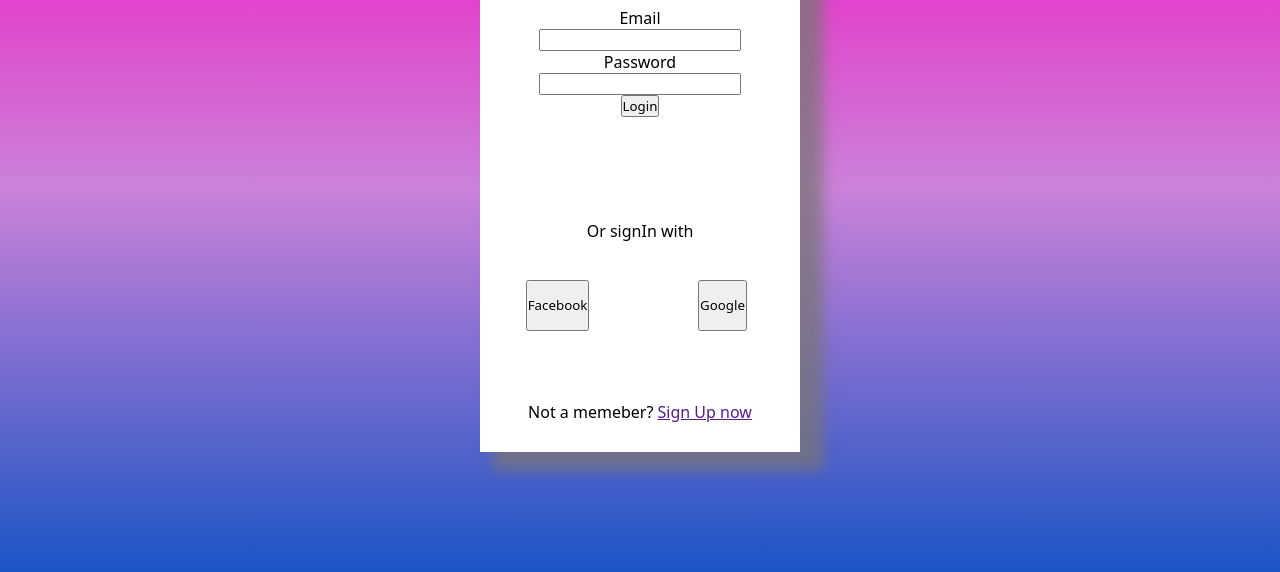
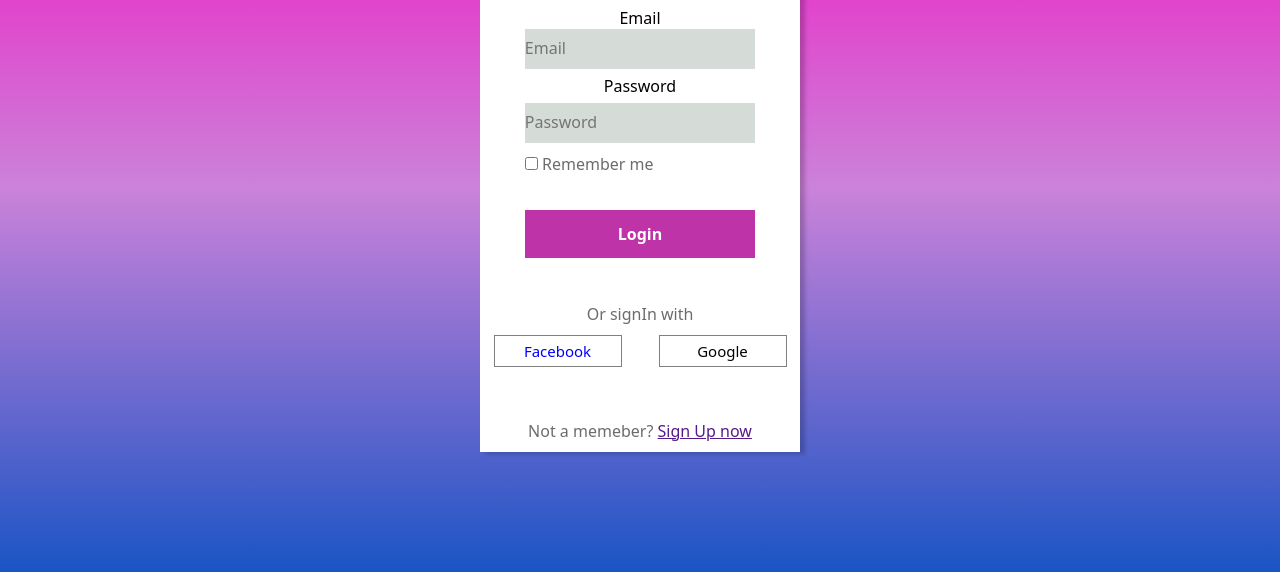
Before and after one commit to KevinGutej/CookieClickerGame, a plain HTML site: page unikaćWielokrotnie/login/index.html in a window 1280 px wide. Shown: the part 228-800 px from the top of the page. Drawn offline with Linux system fonts and the light colour scheme.

Commit message:
Improving RegExr

```diff
--- a/unikaćWielokrotnie/login/index.html
+++ b/unikaćWielokrotnie/login/index.html
@@ -6,6 +6,7 @@
     <meta http-equiv="X-UA-Compatible" content="IE=edge">
     <meta name="viewport" content="width=device-width, initial-scale=1.0">
     <link rel="stylesheet" href="main.css">
+
     <title>Biscuit clicker login</title>
 </head>
 
@@ -13,22 +14,25 @@
     <main>
         <h1>Login</h1>
         <form action="">
-            <div class = "inputGroup">
+            <div class="inputGroup">
                 <label for="email">Email</label>
-                <input id = "email" type="email" >
-                <span class = "errorMessage"></span>
+                <input id="email" type="email" placeholder="Email">
+                <span class="errorMessage"></span>
             </div>
-            <div class = "inputGroup">
+            <div class="inputGroup">
                 <label for="password">Password</label>
-                <input id = "password" type="password">
-                <span class = "errorMessage"></span>
+                <input id="password" type="password" placeholder="Password">
+                <span class="errorMessage"></span>
             </div>
-            <button>Login</button>
+            <label class="checkbox">
+                <input type="checkbox" value="remember-me" id="rememberMe"> Remember me
+            </label>
+            <button id="login-btn">Login</button>
         </form>
-        <p class = "orSignIn">Or signIn with</p>
-        <button class = "Facebook">Facebook</button>
-        <button class = "Google">Google</button>
-        <p class = "NotAMember">Not a memeber? <a href="">Sign Up now</a></p>
+        <p class="orSignIn">Or signIn with</p>
+        <button class="Facebook">Facebook</button>
+        <button class="Google">Google</button>
+        <p class="NotAMember">Not a memeber? <a href="">Sign Up now</a></p>
     </main>
     <script src="autorization.js"></script>
     <script src="validation.js"></script>
--- a/unikaćWielokrotnie/login/main.css
+++ b/unikaćWielokrotnie/login/main.css
@@ -18,9 +18,7 @@ main {
     height: 70vh;
     width: 25vw;
     background-color: white;
-    box-shadow: 18px 13px 13px 5px rgba(122,117,117,0.75);
-    -webkit-box-shadow: 18px 13px 13px 5px rgba(122,117,117,0.75);
-    -moz-box-shadow: 18px 13px 13px 5px rgba(122,117,117,0.75);
+    box-shadow: 5px 2px 4px rgba(0, 0, 0, 0.2);
     display: grid;
     grid-template-columns: 1fr 1fr;
     grid-template-rows: 1fr 4fr repeat(4, 1fr);
@@ -67,4 +65,72 @@ form {
 
 .NotAMember {
     grid-area: signup;
+    color: rgb(108, 108, 108);
 }
+
+#email {
+    background-color: rgba(213, 219, 214);
+    border-style: none;
+    height: 5vh;
+    width: 18vw;
+    margin-bottom: 6px;
+}
+
+#password {
+    background-color: rgba(213, 219, 214);
+    border-style: none;
+    height: 5vh;
+    width: 18vw;
+    margin-top: 6px;
+}
+
+#email::placeholder {
+    font-size: 16px;
+}
+
+#password::placeholder {
+    font-size: 16px;
+}
+
+#login-btn {
+    margin-top: 35px;
+    height: 6vh;
+    width: 18vw;
+    background-color: rgb(190, 51, 167);
+    color: white;
+    font-size: 16px;
+    font-weight: 700;
+    border: none;
+}
+
+.orSignIn {
+    margin-top: 35px;
+    color: rgb(108, 108, 108);
+}
+
+.Facebook {
+    width: 10vw;
+    height: 4vh;
+    background-color: white;
+    border: 1px solid grey;
+    color: blue;
+    font-size: 15px;
+    font-weight: 500;
+}
+
+.Google {
+    width: 10vw;
+    height: 4vh;
+    background-color: white;
+    border: 1px solid grey;
+    font-size: 15px;
+    font-weight: 500;
+}
+
+.checkbox {
+    float: right;
+    margin-left: 0;
+    padding-right: 0;
+    color: rgb(108, 108, 108);
+    margin-top: 10px;
+}
--- a/unikaćWielokrotnie/login/validation.js
+++ b/unikaćWielokrotnie/login/validation.js
@@ -8,7 +8,7 @@ class Validation {
         if(em.length < 6 || em.length > 30) {
             console.log("You email is to long or to short")
         }
-        if(! new RegExp("/*@*/").test(em)) {
+        if(! new RegExp("^\w+@\w+\.\w+$").test(em)) {
 
         }
     }
```
